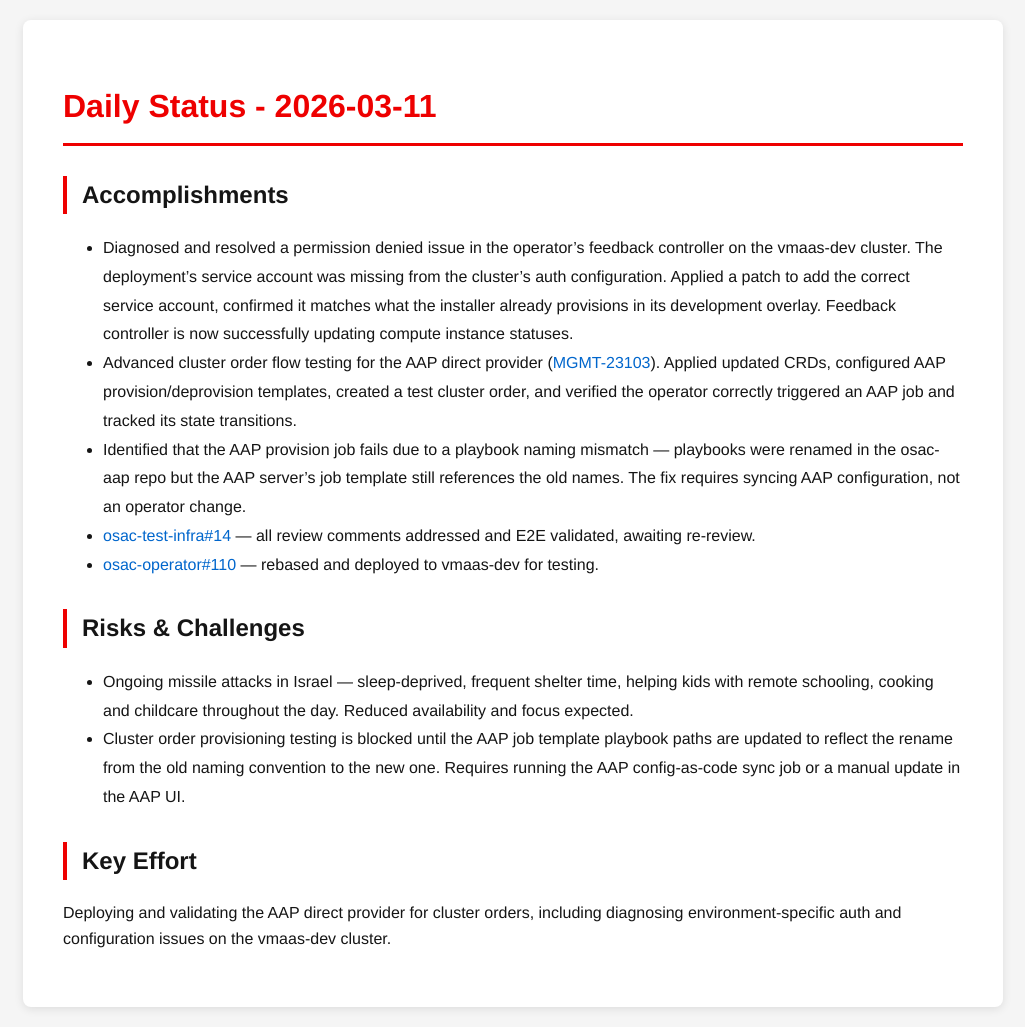
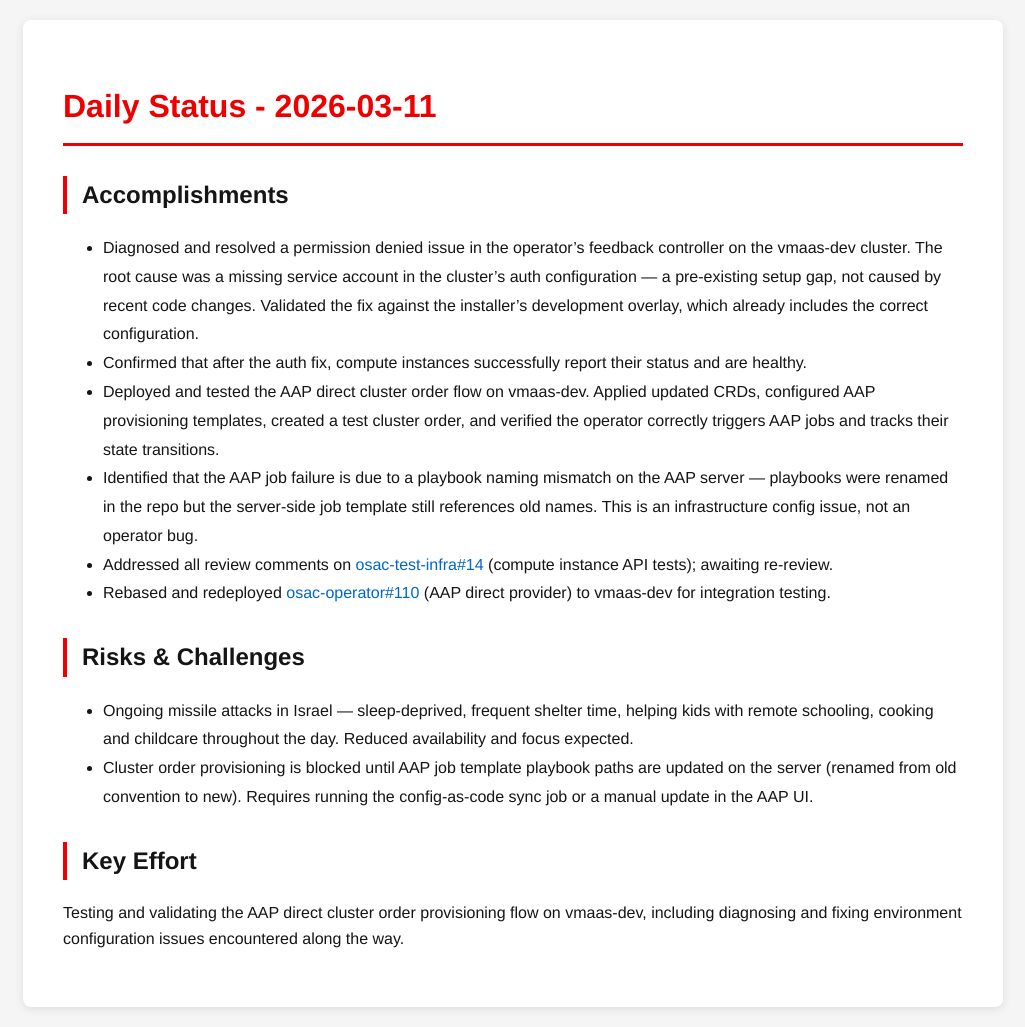
Before and after one commit to tzvatot/daily-status, a Jekyll site: the page built from 2026-03-11.md, in a window 1280 px wide. Shown: the whole page, without its empty margins (127-1152 px from the left). Built offline with Jekyll 4.4.1, drawn with Linux system fonts in a browser that asks for light colours.

Commit message:
Daily status update - 2026-03-11

```diff
--- a/2026-03-11.md
+++ b/2026-03-11.md
@@ -7,18 +7,16 @@
 # Daily Status - 2026-03-11
 
 ## Accomplishments
-
-- Diagnosed and resolved a permission denied issue in the operator's feedback controller on the vmaas-dev cluster. The deployment's service account was missing from the cluster's auth configuration. Applied a patch to add the correct service account, confirmed it matches what the installer already provisions in its development overlay. Feedback controller is now successfully updating compute instance statuses.
-- Advanced cluster order flow testing for the AAP direct provider ([MGMT-23103](https://issues.redhat.com/browse/MGMT-23103)). Applied updated CRDs, configured AAP provision/deprovision templates, created a test cluster order, and verified the operator correctly triggered an AAP job and tracked its state transitions.
-- Identified that the AAP provision job fails due to a playbook naming mismatch — playbooks were renamed in the osac-aap repo but the AAP server's job template still references the old names. The fix requires syncing AAP configuration, not an operator change.
-- [osac-test-infra#14](https://github.com/osac-project/osac-test-infra/pull/14) — all review comments addressed and E2E validated, awaiting re-review.
-- [osac-operator#110](https://github.com/osac-project/osac-operator/pull/110) — rebased and deployed to vmaas-dev for testing.
+- Diagnosed and resolved a permission denied issue in the operator's feedback controller on the vmaas-dev cluster. The root cause was a missing service account in the cluster's auth configuration — a pre-existing setup gap, not caused by recent code changes. Validated the fix against the installer's development overlay, which already includes the correct configuration.
+- Confirmed that after the auth fix, compute instances successfully report their status and are healthy.
+- Deployed and tested the AAP direct cluster order flow on vmaas-dev. Applied updated CRDs, configured AAP provisioning templates, created a test cluster order, and verified the operator correctly triggers AAP jobs and tracks their state transitions.
+- Identified that the AAP job failure is due to a playbook naming mismatch on the AAP server — playbooks were renamed in the repo but the server-side job template still references old names. This is an infrastructure config issue, not an operator bug.
+- Addressed all review comments on [osac-test-infra#14](https://github.com/osac-project/osac-test-infra/pull/14) (compute instance API tests); awaiting re-review.
+- Rebased and redeployed [osac-operator#110](https://github.com/osac-project/osac-operator/pull/110) (AAP direct provider) to vmaas-dev for integration testing.
 
 ## Risks & Challenges
-
 - Ongoing missile attacks in Israel — sleep-deprived, frequent shelter time, helping kids with remote schooling, cooking and childcare throughout the day. Reduced availability and focus expected.
-- Cluster order provisioning testing is blocked until the AAP job template playbook paths are updated to reflect the rename from the old naming convention to the new one. Requires running the AAP config-as-code sync job or a manual update in the AAP UI.
+- Cluster order provisioning is blocked until AAP job template playbook paths are updated on the server (renamed from old convention to new). Requires running the config-as-code sync job or a manual update in the AAP UI.
 
 ## Key Effort
-
-Deploying and validating the AAP direct provider for cluster orders, including diagnosing environment-specific auth and configuration issues on the vmaas-dev cluster.
+Testing and validating the AAP direct cluster order provisioning flow on vmaas-dev, including diagnosing and fixing environment configuration issues encountered along the way.
```
